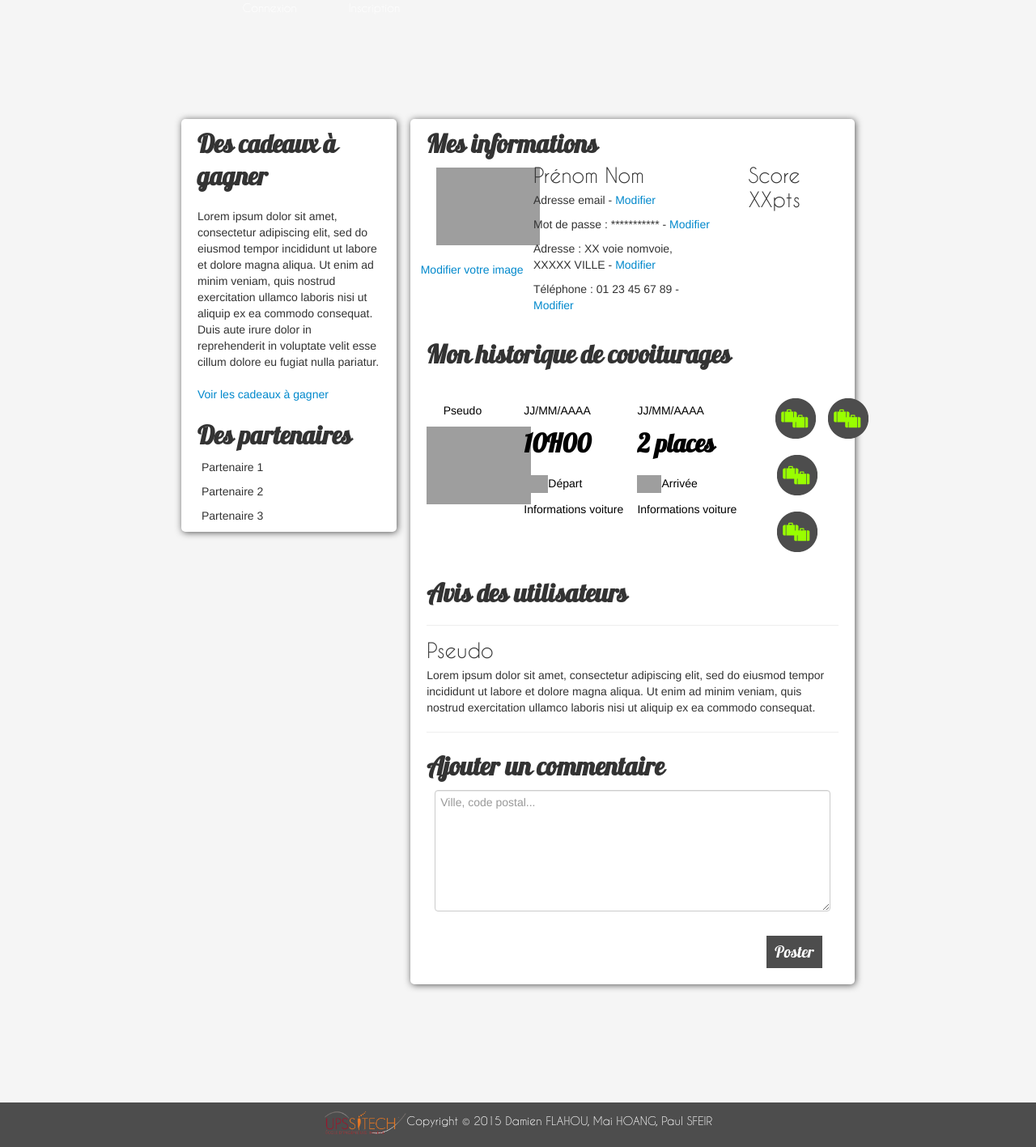
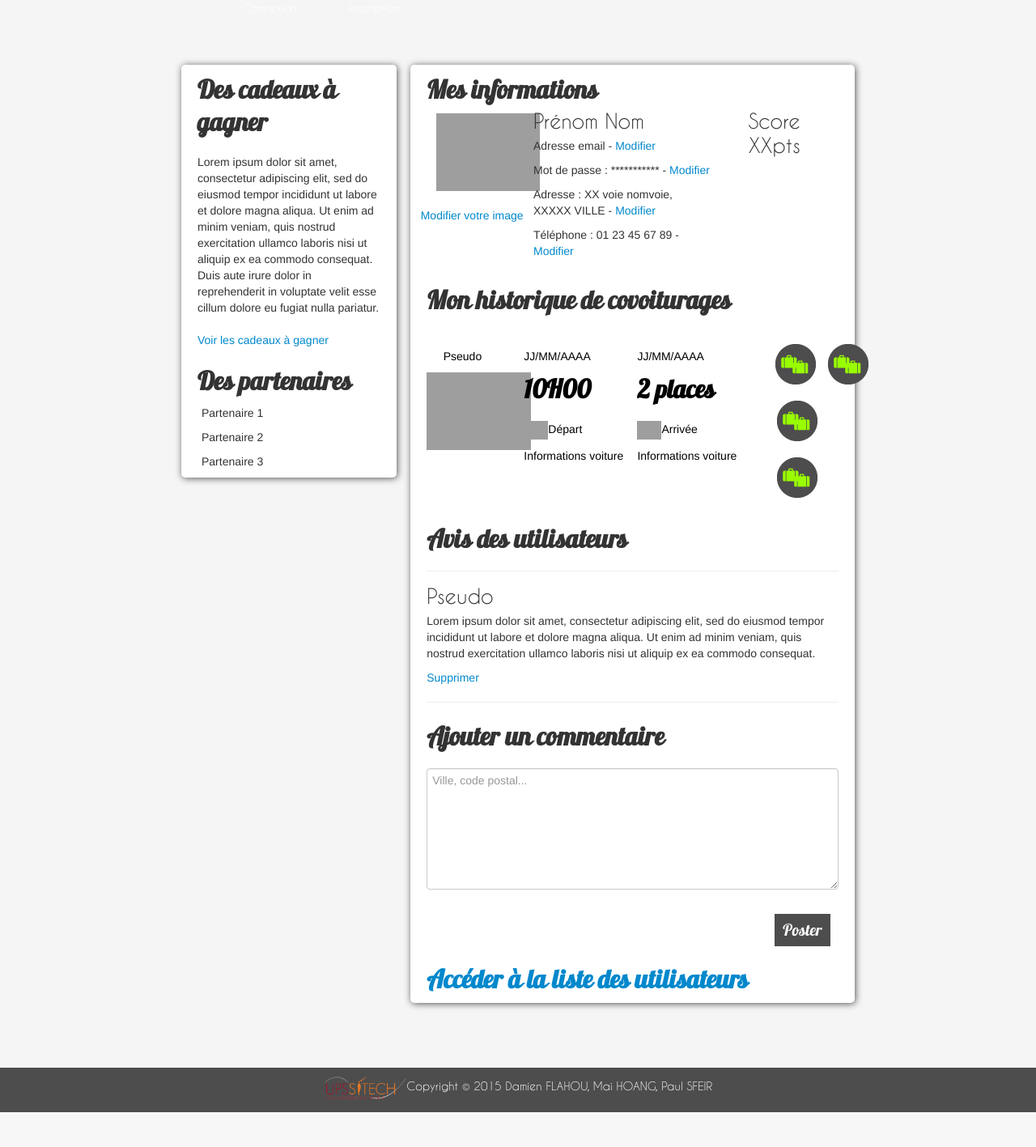
Before and after one commit to paul-sfeir/Projet-Web-Covoiturage, a PHP site: page /compte.php in a window 1280 px wide. Shown: the part 100-1517 px from the top of the page at 81% size. After the commit the page ends 1474 px from the top, so only its background shows below. Run offline with PHP 8.4, Linux system fonts and the light colour scheme; some libraries are stand-ins or nearby versions; grey boxes are pictures that could not be loaded.

Commit message:
Partie admin dans compte

```diff
--- a/compte.php
+++ b/compte.php
@@ -15,6 +15,20 @@ include "bdd.php";
 	<link href="css/custom.css" rel="stylesheet" type="text/css"><!--Style contenu-->
 	<script src="http://code.jquery.com/jquery-1.8.3.min.js"></script> <!--Bibliothèque jQuery-->
 
+	<script type="text/javascript">
+		//Fonction qui dévoile une div
+		function visibilite(thingId)
+			{
+				var targetElement;
+				targetElement = document.getElementById(thingId) ;
+				if (targetElement.style.display == "none")
+					{
+						targetElement.style.display = "" ;
+				} else {
+						targetElement.style.display = "none" ;
+				}
+			}
+</script>
 </head>
 
 <body>
@@ -71,7 +85,7 @@ include "bdd.php";
 	<div id="container">
 
 		<div class="row-fluid">
-			<div id="proposition" class="contenu span4">
+			<div id="partenaires" class="contenu span4">
 
 				<h2>Des cadeaux à gagner</h2>
 
@@ -90,7 +104,7 @@ include "bdd.php";
 			</div>
 
 
-			<div id="form_ins" class="contenu span8">
+			<div id="user_account" class="contenu span8">
 
 				<div id="mesinfos">
 					<h2>Mes informations</h2>
@@ -169,6 +183,10 @@ include "bdd.php";
 
 						<div class="comment">
 							<p>Lorem ipsum dolor sit amet, consectetur adipiscing elit, sed do eiusmod tempor incididunt ut labore et dolore magna aliqua. Ut enim ad minim veniam, quis nostrud exercitation ullamco laboris nisi ut aliquip ex ea commodo consequat.</p>
+
+							<!--Seulement pour l'admin-->
+							<p><a href="#">Supprimer</a></p>
+							<!--Fin de l'admin-->
 						</div>
 
 						<hr/>
@@ -182,6 +200,22 @@ include "bdd.php";
 					</form>
 
 				</div>
+
+				<!--Seulement pour l'admin-->
+				<div id="admin">
+
+					<h2><a href="javascript:visibilite('userslist')">Accéder à la liste des utilisateurs</a></h2>
+					<div id="userslist" style="display:none">
+						<ul>
+							<li><a href="#">Utilisateur</a></li>
+							<li><a href="#">Utilisateur</a></li>
+							<li><a href="#">Utilisateur</a></li>
+							<li><a href="#">Utilisateur</a></li>
+						</ul>
+					</div>
+
+				</div>
+				<!--Fin seulement pour l'admin-->
 
 			</div>
 
--- a/css/custom.css
+++ b/css/custom.css
@@ -131,7 +131,7 @@ article {
 	width: 97%;
 }
 
-#proposition p {
+#proposition p , #partenaires p{
 	margin: 20px;
 }
 
@@ -149,7 +149,7 @@ article {
 
 /* Page proposer un covoiturage */
 
-#proposition form {
+#proposition form, #avis form {
 	margin: 20px;
 }
 
@@ -208,3 +208,7 @@ article {
 	margin-bottom: 20px;
 	float: right;
 }
+
+#admin {
+	padding-top: 50px;
+}
```
